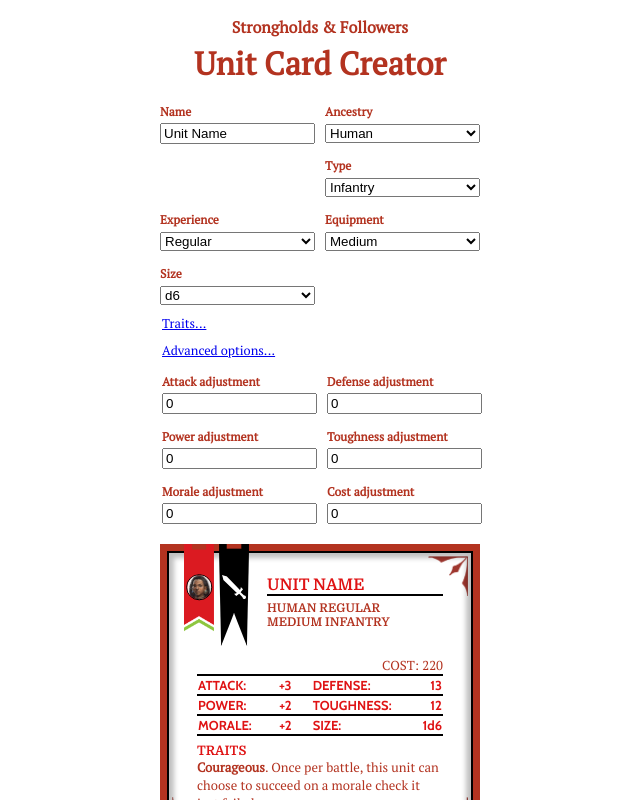
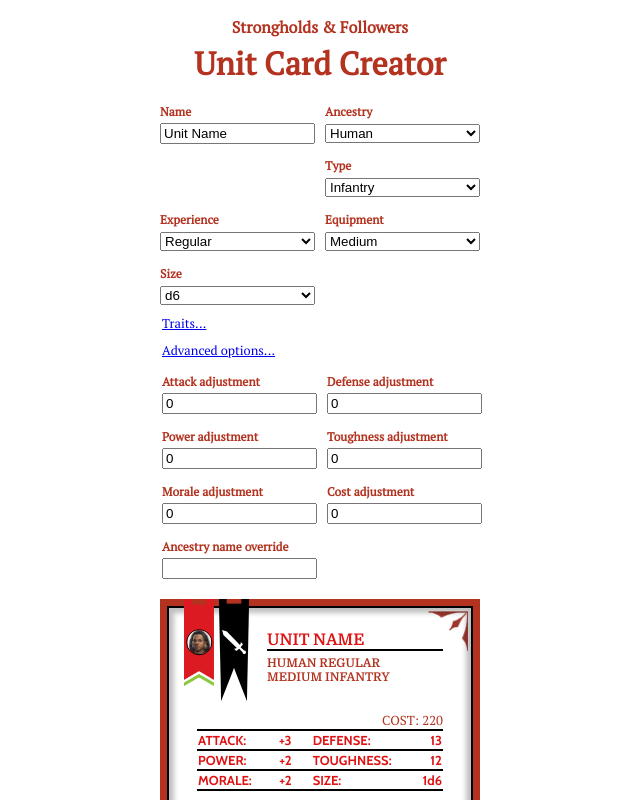
Before and after one commit to freddybushboy/unit-cards, a React (Create React App) app: page / in a window 1280 px wide. Both pictures are taken after a click on the link "Advanced options...". Shown: the top 800 px of the page, without its empty margins (320-960 px from the left). Built offline with nearby package versions, Linux system fonts and the light colour scheme.

Commit message:
add name override

```diff
--- a/src/App.tsx
+++ b/src/App.tsx
@@ -39,6 +39,7 @@
   traitDescription: string;
   traitCost: number | undefined;
   savedTraits: CustomTrait[];
+  ancestryOverride: string;
 }
 
 class App extends Component<{}, State> {
@@ -60,6 +61,7 @@
     traitDescription: '',
     traitCost: undefined,
     savedTraits: [],
+    ancestryOverride: '',
   };
 
   componentDidMount() {
--- a/src/components/Card/Card.tsx
+++ b/src/components/Card/Card.tsx
@@ -50,6 +50,7 @@
       cost,
       traits,
       savedTraits,
+      ancestryOverride,
     } = this.props.cardData;
 
     return (
@@ -60,7 +61,7 @@
         <div className="card-inner">
           <div className="card-flags">
             <CardFlags
-              ancestry={ancestry}
+              ancestry={ancestryOverride ? 'None' : ancestry}
               type={type}
               experience={experience}
               equipment={equipment}
@@ -70,11 +71,21 @@
             <div className="card-name">{name}</div>
             {type === 'Levies' || type === 'Siege Engine' ? (
               <div className="card-type">
-                {ancestry === 'None' ? '' : ancestry} {type}
+                {ancestryOverride
+                  ? ancestryOverride
+                  : ancestry === 'None'
+                  ? ''
+                  : ancestry}{' '}
+                {type}
               </div>
             ) : (
               <div className="card-type">
-                {ancestry === 'None' ? '' : ancestry} {experience}
+                {ancestryOverride
+                  ? ancestryOverride
+                  : ancestry === 'None'
+                  ? ''
+                  : ancestry}{' '}
+                {experience}
                 <br />
                 {equipment} {type}
               </div>
--- a/src/components/Collapse/Collapse.css
+++ b/src/components/Collapse/Collapse.css
@@ -7,5 +7,6 @@
 }
 .collapse legend {
   padding: 5px;
+  font-size: 13px;
   font-size: 80%;
 }
--- a/src/components/StatForm/StatForm.tsx
+++ b/src/components/StatForm/StatForm.tsx
@@ -234,6 +234,14 @@
           onChange={(e) => update({ cost: Number(e.target.value) })}
         />
       </div>
+      <div className="form-control">
+        <label>Ancestry name override</label>
+        <input
+          type="text"
+          value={state.ancestryOverride}
+          onChange={(e) => update({ ancestryOverride: e.target.value })}
+        />
+      </div>
     </Collapse>
   </div>
 );
--- a/src/types/units.ts
+++ b/src/types/units.ts
@@ -1,5 +1,6 @@
 import { Trait } from './traits';
 import { CustomTrait } from '../fixtures/traits';
+import { string } from 'prop-types';
 
 export type UnitAncestry =
   | 'Bugbear'
@@ -56,4 +57,5 @@
   cost: number;
   traits: Trait[];
   savedTraits: CustomTrait[];
+  ancestryOverride: string;
 }
```
